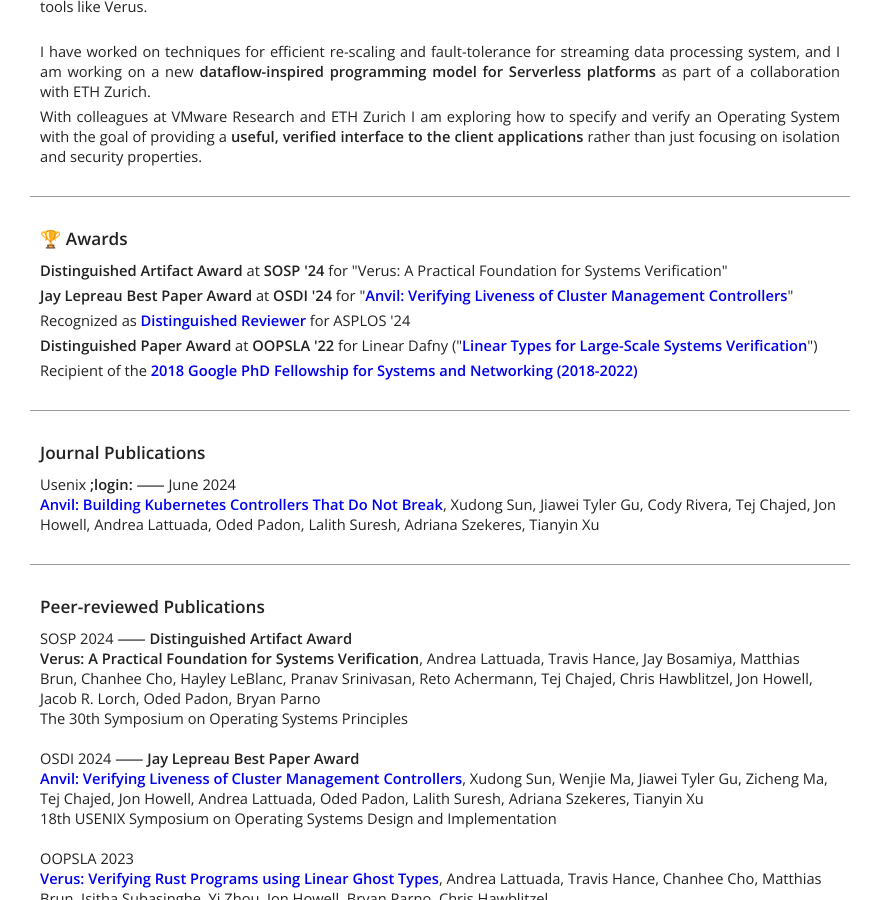
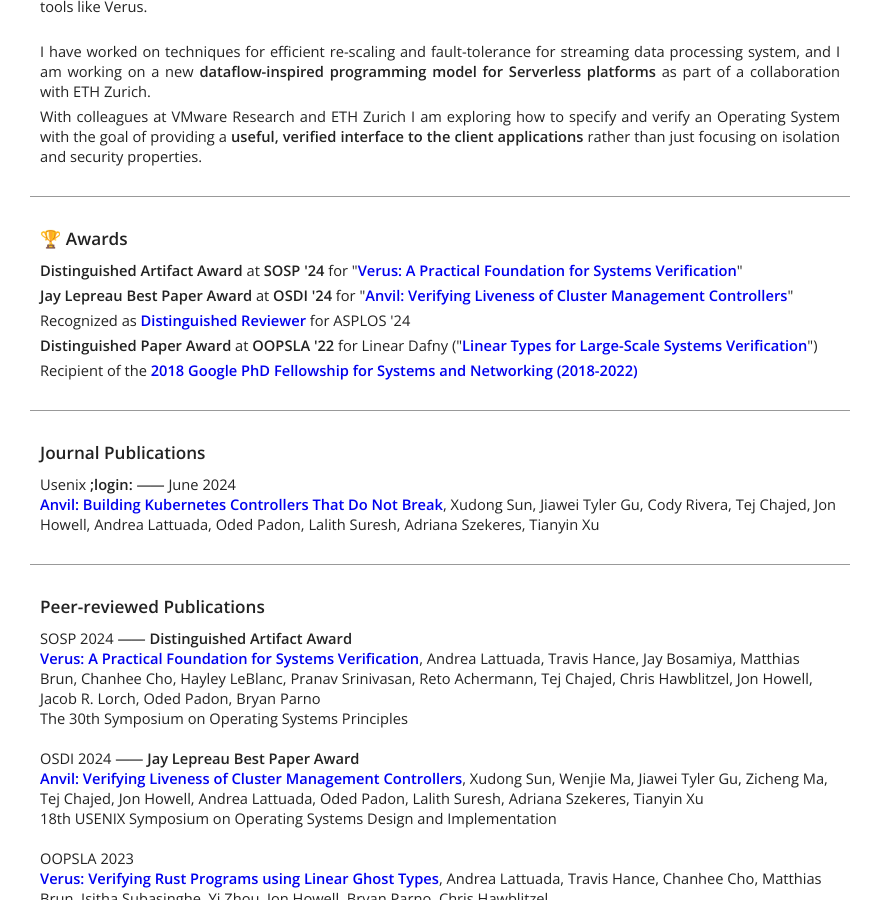
Before and after one commit to utaal/utaal.github.io, a Jekyll site: the page built from index.html, in a window 1280 px wide and 900 px high, scrolled down 824 px. Shown: the whole window, without its empty margins (0-883 px from the left). Built offline with Jekyll 4.4.1, drawn with Linux system fonts in a browser that asks for light colours; nearby versions of some CDN libraries.

Commit message:
add verus paper link

```diff
--- a/index.html
+++ b/index.html
@@ -83,7 +83,7 @@
         <div id="awards" class="main relative card">
           <h3>🏆 Awards</h3>
           <ul class="awards">
-            <li><b>Distinguished Artifact Award</b> at <b>SOSP '24</b> for "Verus: A Practical Foundation for Systems Verification"</li>
+            <li><b>Distinguished Artifact Award</b> at <b>SOSP '24</b> for "<a href="https://dl.acm.org/doi/10.1145/3694715.3695952" class="paper-title">Verus: A Practical Foundation for Systems Verification</a>"</li>
             <li><b>Jay Lepreau Best Paper Award</b> at <b>OSDI '24</b> for "<a href="https://www.usenix.org/conference/osdi24/presentation/sun-xudong" class="paper-title">Anvil: Verifying Liveness of Cluster Management Controllers</a>"</li>
             <li>Recognized as <b><a href="https://www.asplos-conference.org/asplos2024/distinguished-reviewers/">Distinguished Reviewer</a></b> for ASPLOS '24</li>
             <li><b>Distinguished Paper Award</b> at <b>OOPSLA '22</b> for Linear Dafny ("<a href="https://doi.org/10.1145/3527313" class="paper-title">Linear Types for Large-Scale Systems Verification</a>")</li>
@@ -103,7 +103,7 @@
           <ul class="resume">
             <li>
                 <div class="publication-year">SOSP 2024 ⸺<span style="font-weight: bold"> Distinguished Artifact Award</span></div>
-                <div><span class="paper-title">Verus: A Practical Foundation for Systems Verification</span>, Andrea Lattuada, Travis Hance, Jay Bosamiya, Matthias Brun, Chanhee Cho, Hayley LeBlanc, Pranav Srinivasan, Reto Achermann, Tej Chajed, Chris Hawblitzel, Jon Howell, Jacob R. Lorch, Oded Padon, Bryan Parno</div>
+                <div><a href="https://dl.acm.org/doi/10.1145/3694715.3695952" class="paper-title">Verus: A Practical Foundation for Systems Verification</a>, Andrea Lattuada, Travis Hance, Jay Bosamiya, Matthias Brun, Chanhee Cho, Hayley LeBlanc, Pranav Srinivasan, Reto Achermann, Tej Chajed, Chris Hawblitzel, Jon Howell, Jacob R. Lorch, Oded Padon, Bryan Parno</div>
                 <div style="display: inline-block" class="publication-location">The 30th Symposium on Operating Systems Principles</div>
             </li>
             <li>
```
